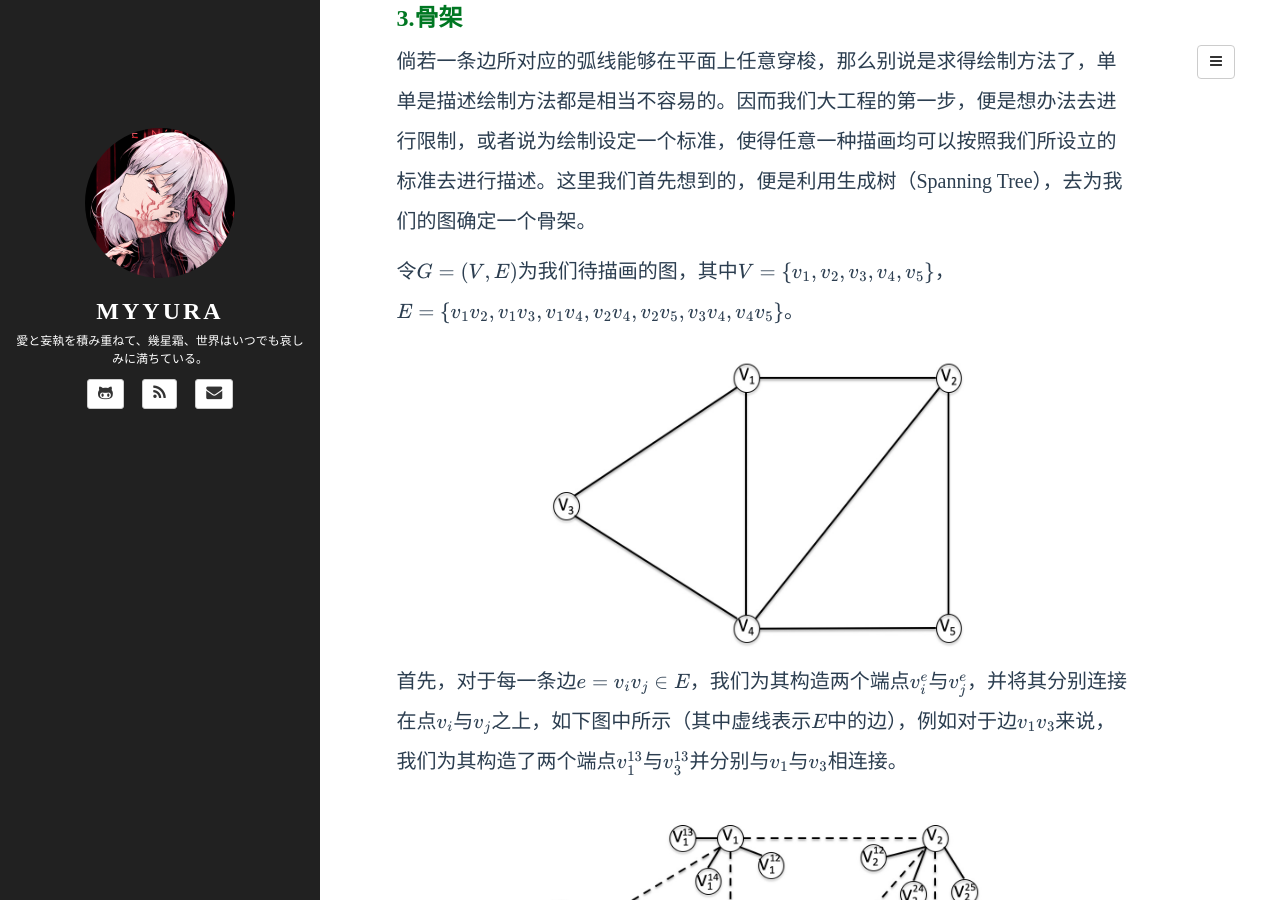
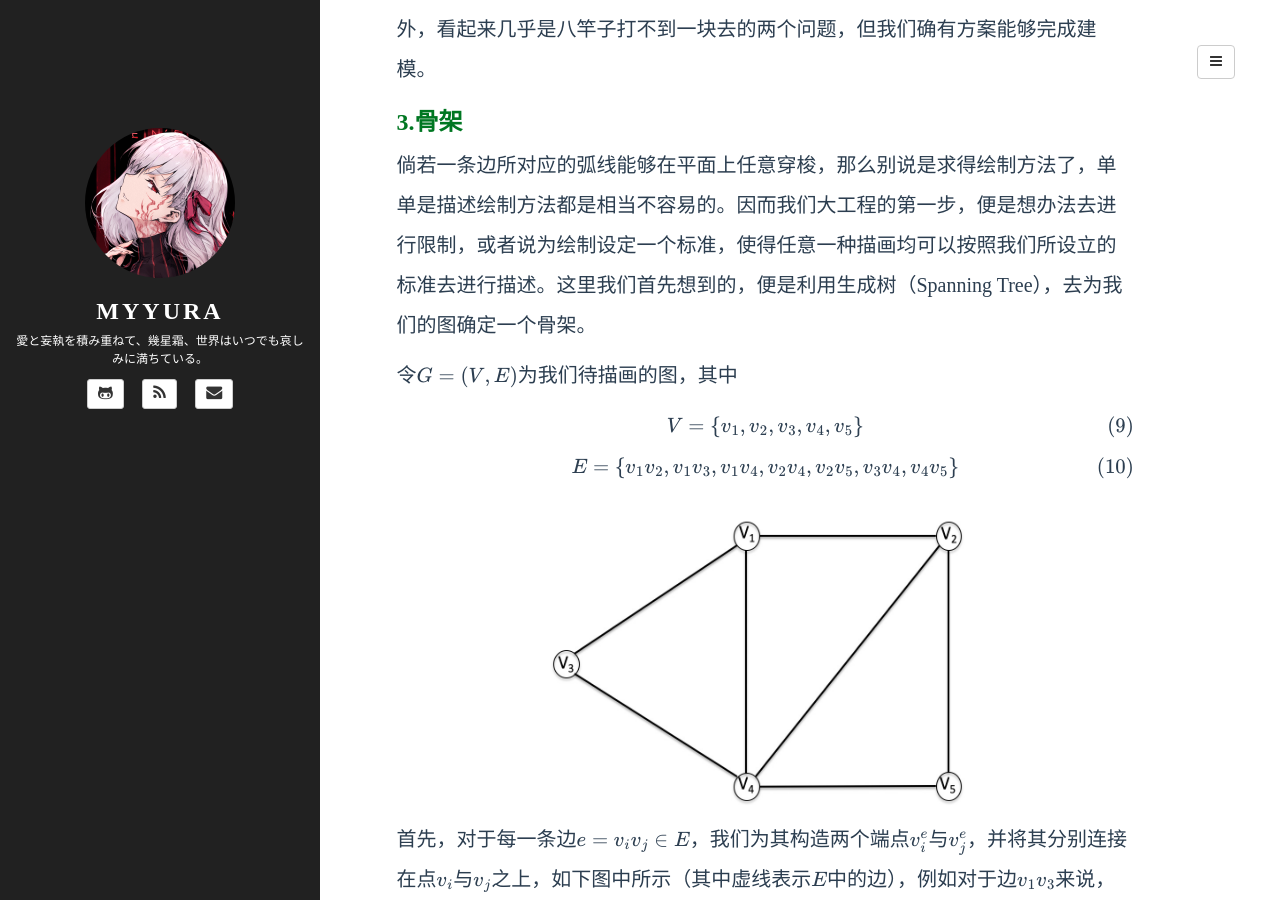
Before and after one commit to Myyura/myyura.github.io, a Jekyll site: the page built from _posts/math_algorithm/2020-4-11-graph_drawing_integer_programming.md, in a window 1280 px wide and 900 px high, scrolled down 3298 px. Built offline with Jekyll 4.4.1, drawn with Linux system fonts in a browser that asks for light colours; formulas are drawn with MathJax 3; a script that is not in the unit is left out; comment, search, counter and statistics services are not loaded.

Commit message:
Fix some typo

```diff
--- a/_posts/math_algorithm/2020-4-11-graph_drawing_integer_programming.md
+++ b/_posts/math_algorithm/2020-4-11-graph_drawing_integer_programming.md
@@ -14,7 +14,13 @@
 ## 1.图描画问题
 我们所讨论的图，指的是集合$V$，通常称之为点集，以及一个描述点与点之间是否存在关联的集合$E \subseteq V \times V$，通常称之为边集，所组成的元组。由于图是离散数学中一个相当基础的概念，因此这里就姑且假定大家都对图的基本概念有一些掌握，而不再加以赘述了。不过值得注意的是，在这里我们只讨论简单无向图，即没有自圈与多重边的无向图。
 
-那么对于一个给定的图，例如我们假设$V = \\{v_1, v_2, v_3, v_4\\}$，$E = \\{v_1v_2, v_1v_3, v_2v_3, v_1v_4, v_2v_3, v_3v_4\\}$，也即四个点的完全图$K_4$，我们可以很自然的将其画在平面上（如下图），就像我们平时讨论图论问题的时候一样。
+那么对于一个给定的图，例如我们假设
+
+$$V = \{v_1, v_2, v_3, v_4\}$$
+
+$$E = \{v_1v_2, v_1v_3, v_2v_3, v_1v_4, v_2v_3, v_3v_4\}$$
+
+也即四个点的完全图$K_4$，我们可以很自然的将其画在平面上（如下图），就像我们平时讨论图论问题的时候一样。
 
 <figure style="text-align:center;">
   <img src="{{ site.BASE_PATH }}/assets/images/gd_1_1.png" width="300" height="280" alt="1"/>
@@ -70,7 +76,13 @@
 ## 3.骨架
 倘若一条边所对应的弧线能够在平面上任意穿梭，那么别说是求得绘制方法了，单单是描述绘制方法都是相当不容易的。因而我们大工程的第一步，便是想办法去进行限制，或者说为绘制设定一个标准，使得任意一种描画均可以按照我们所设立的标准去进行描述。这里我们首先想到的，便是利用生成树（Spanning Tree），去为我们的图确定一个骨架。
 
-令$G = (V, E)$为我们待描画的图，其中$V = \\{v_1, v_2, v_3, v_4, v_5\\}$，$E = \\{v_1v_2, v_1v_3, v_1v_4, v_2v_4, v_2v_5, v_3v_4, v_4v_5\\}$。
+令$G = (V, E)$为我们待描画的图，其中
+
+$$V = \{v_1, v_2, v_3, v_4, v_5\}$$
+
+$$
+E = \{v_1v_2, v_1v_3, v_1v_4, v_2v_4, v_2v_5, v_3v_4, v_4v_5 \}
+$$
 
 <figure style="text-align:center;">
   <img src="{{ site.BASE_PATH }}/assets/images/gd_1_3.png" width="450" height="320" alt="1"/>
```
